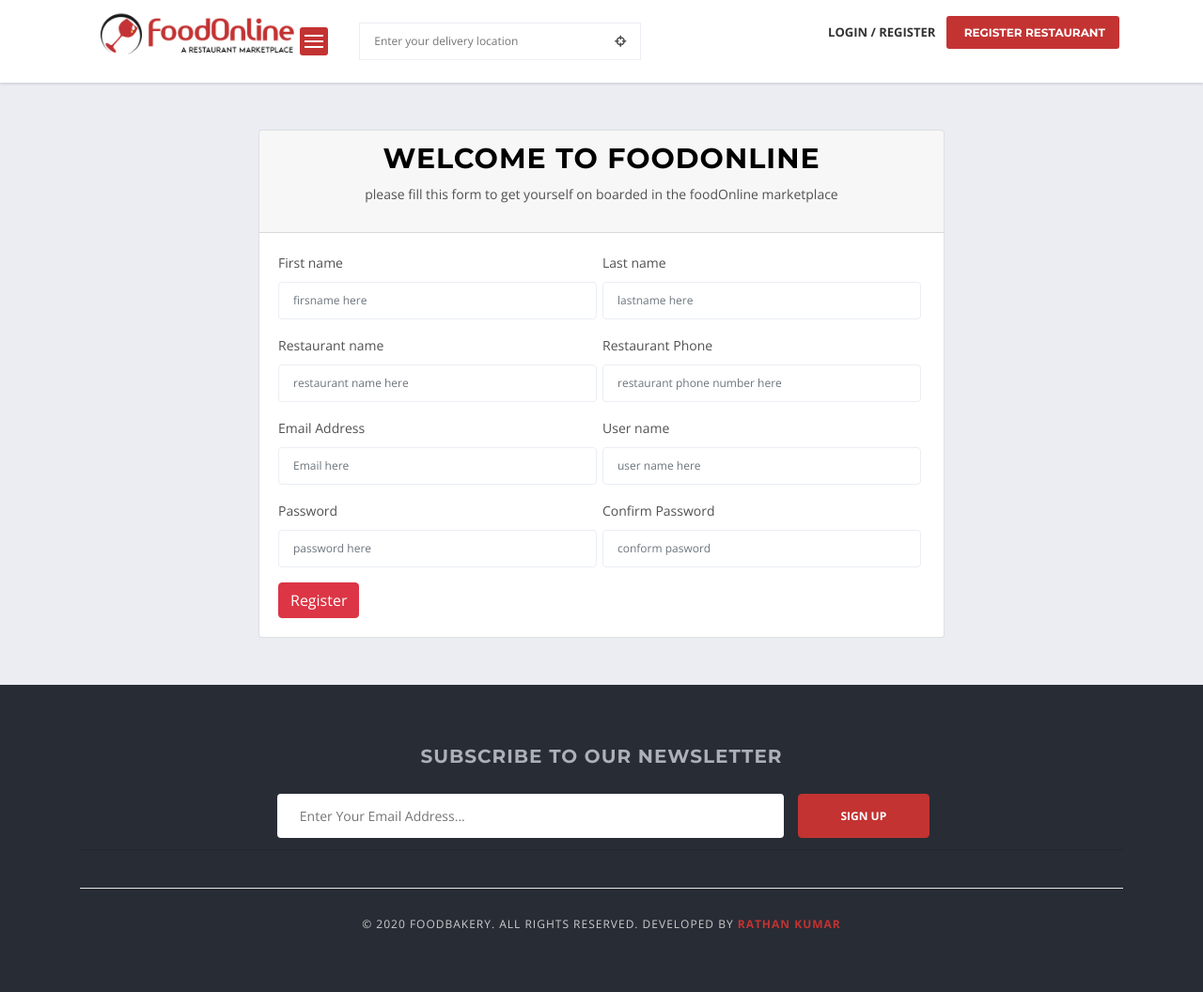
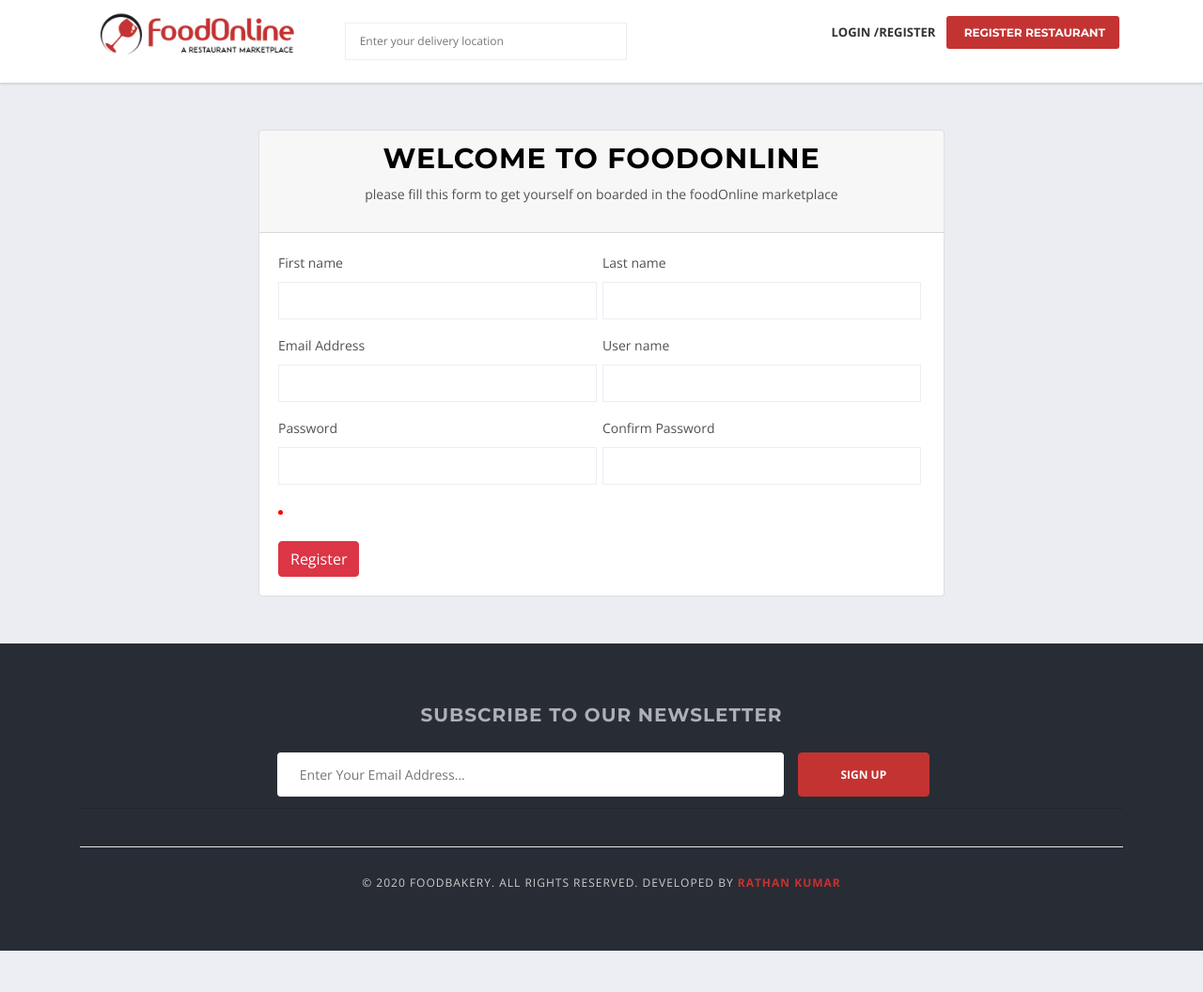
Before and after one commit to lohithmahamkali29/-Django-Multi-Vendor-Restaurant-Ecommerce, a Django app: page /accounts/registerUser/ in a window 1280 px wide. Shown: the whole page at 94% size. After the commit the page ends 1012 px from the top, so only its background shows below. Run offline with Django 3.2, Linux system fonts and the light colour scheme; some libraries are stand-ins or nearby versions; some web fonts are replaced.

Commit message:
added register and homepage functionalites setup

```diff
--- a/Templates/accounts/registerUser.html
+++ b/Templates/accounts/registerUser.html
@@ -12,40 +12,28 @@
                 <div class="card-body">
                     <form action="{% url 'registerUser' %}" method="POST">
                         {% csrf_token %}
-
-                        <!-- First Name and Last Name side by side -->
                         <div class="form-row" >
                             <div class="form-group col-md-6" >
                                 <label>First name</label>
-                                <input type="text" name="fname" class="form-control" placeholder="firsname here" required>
+                                {{form.first_name}}
                             </div>
                             <div class="form-group col-md-6">
                                 <label>Last name</label>
-                                <input type="text" name="lname" class="form-control" placeholder="lastname here"    required>
+                                {{form.last_name}}
                             </div>
                         </div>
 
                         <!-- Restaurant Name and Phone side by side -->
-                        <div class="form-row">
-                            <div class="form-group col-md-6">
-                                <label>Restaurant name</label>
-                                <input type="text" name="restaurant_name" class="form-control" placeholder = "restaurant name here" required>
-                            </div>
-                            <div class="form-group col-md-6">
-                                <label>Restaurant Phone</label>
-                                <input type="tel" name="phnumber" class="form-control" placeholder = "restaurant phone number here" maxlength="10" pattern="[0-9]{10}" required>
-                            </div>
-                        </div>
 
                         <!-- Email and Username side by side -->
                         <div class="form-row">
                             <div class="form-group col-md-6">
                                 <label>Email Address</label>
-                                <input type="email" name="email" placeholder="Email here" class="form-control" required>
+                                 {{ form.email }}
                             </div>
                             <div class="form-group col-md-6">
                                 <label>User name</label>
-                                <input type="text" name="username" class="form-control" placeholder = "user name here " required>
+                                {{form.username}}
                             </div>
                         </div>
 
@@ -53,15 +41,29 @@
                         <div class="form-row">
                             <div class="form-group col-md-6">
                                 <label>Password</label>
-                                <input type="password" name="password" class="form-control"placeholder = "password here " required>
+                               {{form.password}}
                             </div>
                             <div class="form-group col-md-6">
                                 <label>Confirm Password</label>
-                                <input type="password" name="cpassword" class="form-control" placeholder="conform pasword" required>
+                                {{form.confirm_password}}
                             </div>
                         </div>
+                            <ul class ="errorlist">
+                                {% for field in form%}
+                                   {% if field.errors %}
+                                       {% for error in field.errors %}
+                                             <li style="color: red;">{{ error }}</li>
+                                       {% endfor %}
+                                       {% endif %}
+                                       {% endfor %}
+                                    <li style="color: red;">{{form.non_field_errors}}</li>
+                            </ul>
+                        <button type="submit" class="btn btn-danger">Register</button>
 
-                        <button type="submit" class="btn btn-danger">Register</button>
+                    <div class ='message'>
+                        {%include 'includes/alerts.html'%}
+                   </div>
+
                     </form>
                 </div>
             </div>
--- a/Templates/home.html
+++ b/Templates/home.html
@@ -3,7 +3,7 @@
 {% block content%}
 		<div class="main-section">
 
-			<div class="page-section nopadding cs-nomargin" style="padding-top: 200px; padding-bottom: 150px; margin-bottom: 0px; background: url(assets/extra-images/bg-image1.jpg) no-repeat center / cover;">
+			<div class="page-section nopadding cs-nomargin" style="padding-top: 200px; padding-bottom: 150px; margin-bottom: 0px; background: url({%static 'extra-images/bg-image1.jpg'%}) no-repeat center / cover;">
 				<div class="container">
 					<div class="row">
 						<div class="col-lg-12 col-md-12 col-sm-12 col-xs-12 ">
--- /dev/null
+++ b/Templates/includes/alerts.html
@@ -0,0 +1,10 @@
+{% if messages %}
+    {%for message in messages%}
+    <div class="alert alert-{{ message.tags }} show-notification">
+        <button type="button" class="close" data-dismiss="alert" aria-label="Close">
+         <span aria-hidden="true">&times;</span>
+        </button>
+        <strong>{{ message }}</strong>
+    </div>
+    {% endfor %}
+{% endif %}
--- a/Templates/includes/base.html
+++ b/Templates/includes/base.html
@@ -12,7 +12,7 @@
 	<link rel="stylesheet" type="text/css" href="https://fonts.googleapis.com/css?family=Open+Sans:400,700,800">
 
 
-
+    <link rel="stylesheet" href="{%static 'css/custom.css'%}"
 	<link href="{% static 'css/iconmoon.css'%}" rel="stylesheet">
 	<link href="{% static 'css/style.css'%}" rel="stylesheet">
 	<link href="{% static 'css/cs-foodbakery-plugin.css'%}" rel="stylesheet">
--- a/Templates/includes/navbar.html
+++ b/Templates/includes/navbar.html
@@ -12,54 +12,14 @@
 						<div class="col-lg-8 col-md-8 col-sm-12 col-xs-12">
 							<div class="logo">
 								<figure>
-									<a href="index.html" class="light-logo">
+									<a href="{% url 'home' %}" class="light-logo">
 										<img src="{% static 'logo/foodOnlineLogo.png'%}" alt="FoodOnline" width="250px">
 									</a>
 								</figure>
 							</div>
-							<div class="main-nav">
-									<nav id="site-navigation" class="main-navigation">
-										<ul>
-											<li>
-												<a href="#">Demos</a>
-												<ul>
-													<li><a href="index.html">Food Bakery</a></li>
-													<li><a href="mexican-restaurant.html">Mexican Restaurant</a></li>
-													<li><a href="foodstop.html">Food Stop</a></li>
-													<li><a href="rtl.html">Rtl Demo</a></li>
-													<li><a href="food-cout.html">Food Court</a></li>
-													<li><a href="single-restaurant.html">Single Restaurant Demo</a></li>
-												</ul>
 
-											</li>
-											<li><a href="listings.html">Restaurants</a></li>
-											<li>
-												<a href="#">Pages</a>
-												<ul>
-													<li><a href="price-plans.html">Price Plans</a></li>
-													<li><a href="how-it-works.html">How it works</a></li>
-													<li><a href="faq.html">FAQ’s</a></li>
-													<li><a href="404.html">404</a></li>
-													<li><a href="search-result.html">Search Result</a></li>
-													<li><a href="contact-us.html">Contact</a></li>
-												</ul>
 
-											</li>
-											<li>
-												<a href="#">Blogs</a>
-												<ul>
-													<li><a href="blog-large.html">Blog Large</a></li>
-													<li><a href="blog-medium.html">Blog Medium</a></li>
-													<li><a href="blog-masonry.html">Blog Masonry</a></li>
-													<li><a href="blog-detail.html">Blog Detail Page</a></li>
-												</ul>
-
-											</li>
-										</ul>
-									</nav>
-								</div>
-
-							<div class="main-location">
+							<div class="main-location ml-5" >
 								<ul>
 									<li class="location-has-children choose-location">
 										<form action="#">
@@ -73,7 +33,8 @@
 						</div>
 						<div class="col-lg-4 col-md-4 col-sm-12 col-xs-12">
 							<div class="login-option">
-								<a class="cs-color cs-popup-joinus-btn login-popup" data-target="#sign-in" data-toggle="modal" href="#user-register">Login / Register</a><a class="get-start-btn" href="register-restaurant.html">
+								<a class="cs-color cs-popup-joinus-btn login-popup" data-target="#sign-in" data-toggle="modal" href="">Login /
+									<span><a href="{%url 'registerUser'%}" class="cs-color cs-popup-joinus-btn login-popup ml-0">Register</a></span><a class="get-start-btn" href="register-restaurant.html">
 									Register
 									Restaurant </a>
 							</div>
--- /dev/null
+++ b/accounts/forms.py
@@ -0,0 +1,19 @@
+from django import forms
+from .models import User
+
+
+class UserForm(forms.ModelForm):
+    password = forms.CharField(widget=forms.PasswordInput())
+    confirm_password = forms.CharField(widget=forms.PasswordInput())
+    class Meta:
+        model = User
+        fields = ['first_name','last_name','username','email','password']
+
+
+    def clean(self):
+        cleaned_data = super(UserForm,self).clean()
+        password = cleaned_data.get("password")
+        confirm_password = cleaned_data.get("confirm_password")
+
+        if password != confirm_password:
+            raise forms.ValidationError("Passwords do not match")
--- a/accounts/models.py
+++ b/accounts/models.py
@@ -53,7 +53,7 @@ class User(AbstractBaseUser):
 
        first_name = models.CharField(max_length=50)
        last_name = models.CharField(max_length=50)
-       username = models.CharField(max_length=50, unique=False)
+       username = models.CharField(max_length=50, unique=True)
        email = models.EmailField(max_length=100, unique=True)
        phone_number = models.CharField(max_length=12, blank=True)
        role = models.PositiveSmallIntegerField(choices =  ROLE_CHOICE, blank=True, null=True)
--- a/accounts/views.py
+++ b/accounts/views.py
@@ -1,6 +1,28 @@
-from django.shortcuts import render
+from django.shortcuts import render ,redirect
 from django.http import HttpResponse  # ✅ Needed for HttpResponse
-
+from .forms import UserForm  # ✅ Needed for UserForm
+from .models import User  # ✅ Needed for User model
+from django.contrib import messages
 # Create your views here.
 def registerUser(request):
-    return render(request,'accounts/registerUser.html')
+    if request.method == 'POST':
+        form = UserForm(request.POST)
+        if form.is_valid():
+            # form.clean()
+            password = form.cleaned_data['password']
+            user = form.save(commit=False)
+            user.set_password(password)
+            user.role = User.CUSTOMER
+            user.save()  # Don't forget to save the user instance
+            messages.success(request, 'User registered successfully. You can now log in.'  )
+            return redirect('registerUser')
+        else:
+            print('Invalid form')
+            print(form.errors)
+    else:
+        form = UserForm()
+
+    context = {
+        'form': form,
+    }
+    return render(request, 'accounts/registerUser.html', context)
--- a/foodonline_main/settings.py
+++ b/foodonline_main/settings.py
@@ -130,3 +130,9 @@ MEDIA_ROOT = BASE_DIR /'media'
 # https://docs.djangoproject.com/en/3.2/ref/settings/#default-auto-field
 
 DEFAULT_AUTO_FIELD = 'django.db.models.BigAutoField'
+
+from django.contrib.messages import constants as messages
+
+MESSAGE_TAGS = {
+    messages.ERROR: 'danger',
+}
--- /dev/null
+++ b/foodonline_main/static/css/custom.css
@@ -0,0 +1,17 @@
+@keyframes show-toast {
+    0%{bottom: -100px}
+    20%{bottom: 100px}
+    100%{bottom: 100px}
+    100%{bottom: -100px}
+}
+
+
+
+
+.show-notifications{
+    position: fixed;
+    bottom: 100%;
+    right: 20px;
+    animation-name: show-toast;
+    animation-duration: 5s;
+}
--- a/foodonline_main/urls.py
+++ b/foodonline_main/urls.py
@@ -22,7 +22,7 @@ from django.urls import include
 
 urlpatterns = [
     path('admin/', admin.site.urls),
-    path('',views.home,name='home'),
+    path('home/',views.home,name='home'),
     path('accounts/', include('accounts.urls')),
 
  ]+static(settings.MEDIA_URL, document_root=settings.MEDIA_ROOT)
```
